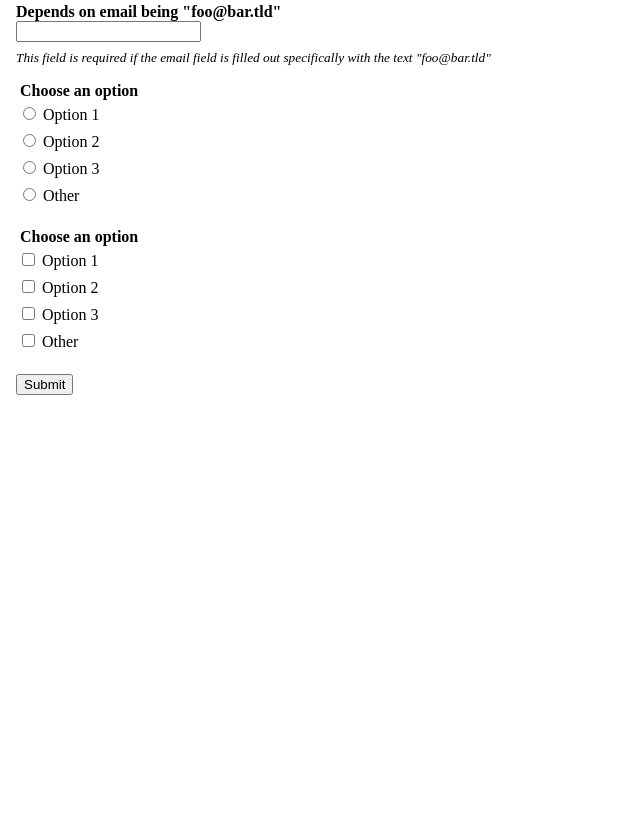
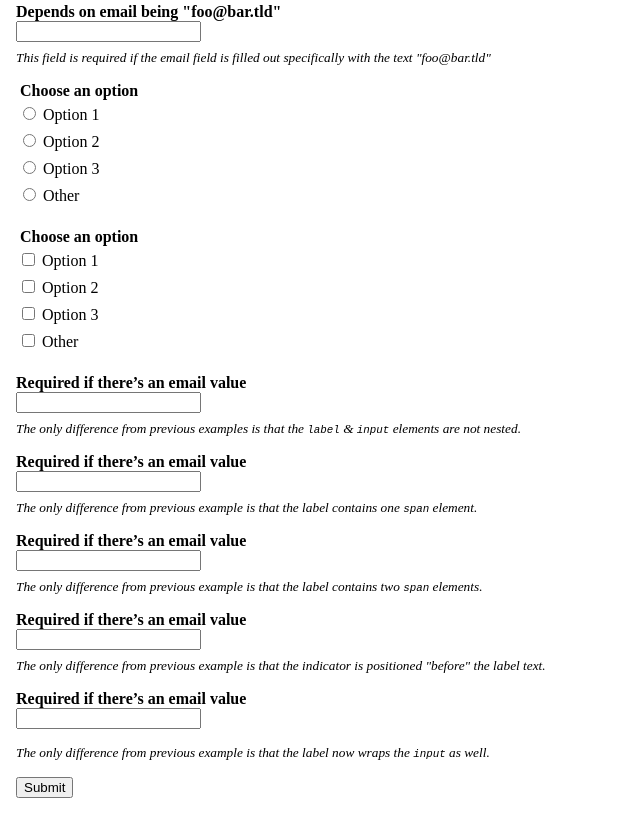
Before and after one commit to aarongustafson/form-required-if, a website: page demo.html in a window 1280 px wide. Shown: the part 392-1206 px from the top of the page, without its empty margins (0-640 px from the left). Before the commit the page ends 803 px from the top, so only its background shows below. Drawn offline with Linux system fonts and the light colour scheme.

Commit message:
Added better support for complex labels & non-nested fields

```diff
--- a/demo.html
+++ b/demo.html
@@ -13,6 +13,9 @@
 				display: block;
 				margin-block: 1rem;
 			}
+      label:has(+ input) {
+        margin-block-end: 0;
+      }
       fieldset {
         margin-block: 1rem;
         border: 0;
@@ -37,7 +40,7 @@
 				font-weight: normal;
 				margin-block: .5rem 1rem;
 			}
-			label:has([required]) {
+			form-required-if:has([required]) label {
 				outline: 3px solid red;
 				outline-offset: 7px;
 			}
@@ -135,6 +138,36 @@
         </div>
       </fieldset>
 
+      <form-required-if conditions="email=*" indicator="*">
+        <label for="variant-1">Required if there’s an email value</label>
+        <input type="text" id="variant-1" name="variant-1">
+        <small>The only difference from previous examples is that the <code>label</code> & <code>input</code> elements are not nested.</small>
+      </form-required-if>
+
+      <form-required-if conditions="email=*" indicator="*">
+        <label for="variant-2"><span>Required if there’s an email value</span></label>
+        <input type="text" id="variant-2" name="variant-2">
+        <small>The only difference from previous example is that the label contains one <code>span</code> element.</small>
+      </form-required-if>
+
+      <form-required-if conditions="email=*" indicator="*">
+        <label for="variant-3"><span>Required if</span> <span>there’s an email value</span></label>
+        <input type="text" id="variant-3" name="variant-3">
+        <small>The only difference from previous example is that the label contains two <code>span</code> elements.</small>
+      </form-required-if>
+
+      <form-required-if conditions="email=*" indicator="*" indicator-position="before">
+        <label for="variant-4"><span>Required if</span> <span>there’s an email value</span></label>
+        <input id="variant-4" name="variant-4">
+        <small>The only difference from previous example is that the indicator is positioned "before" the label text.</small>
+      </form-required-if>
+
+      <form-required-if conditions="email=*" indicator="*">
+        <label for="variant-5"><span>Required if</span> <span>there’s an email value</span>
+          <input id="variant-5" name="variant-5">
+        </label>
+        <small>The only difference from previous example is that the label now wraps the <code>input</code> as well.</small>
+      </form-required-if>
 
 			<button type="submit">Submit</button>
 		</form>
--- a/form-required-if.js
+++ b/form-required-if.js
@@ -33,6 +33,58 @@ class FormRequiredIfElement extends HTMLElement {
 		}
 	}
 
+	__getLabelBoundaries( $label ) {
+		const $children = $label.childNodes;
+		let $first_child = $label.firstChild;
+		let $last_child = $label.lastChild;
+		const contains_field = $label.matches(":has(input,select,textarea)");
+
+		// skip empty text nodes
+		while ( $first_child.nodeType == 3 && $first_child.textContent.trim() == "" ) {
+			if ( $first_child.nextSibling ) {
+				$first_child = $first_child.nextSibling;
+			} else {
+				break;
+			}
+		}
+		while ( $last_child.nodeType == 3 && $last_child.textContent.trim() == "" ) {
+			if ( $last_child.previousSibling ) {
+				$last_child = $last_child.previousSibling;
+			} else {
+				break;
+			}
+		}
+
+		// with a field in the label, the calculation is a bit more complicated
+		if ( contains_field ) {
+			// field comes first
+			if ( $first_child.nodeType == "1" &&
+					 $first_child.matches("input,select,textarea") &&
+					 $first_child.nextSibling ) {
+				$first_child = $first_child.nextSibling;
+			} else
+			// field comes somewhere in the middle
+			{
+				let $field = [...$children].find($child => {
+					return $child.nodeType == "1" && $child.matches("input,select,textarea")
+				});
+				if ( $field ) {
+					$last_child = $field.previousSibling ? $field.previousSibling : $field;
+				}
+			}
+		}
+		return [ $first_child, $last_child ];
+	}
+
+	__trimTextNodes( $label ) {
+		[...$label.childNodes].forEach($node => {
+			if ( $node.nodeType == 3 &&
+					 $node.textContent.trim() != "" ) {
+				$node.textContent = $node.textContent.trim();
+			}
+		});
+	}
+
 	__prepareIndicator() {
 		if ( ! this.__indicator ) { return; }
 
@@ -41,8 +93,8 @@ class FormRequiredIfElement extends HTMLElement {
 		}
 
 		const $label = this.querySelector('label');
-		const $label_text = [...$label.childNodes].filter(node=>node.nodeType=="3")[0];
-		const $next_sibling = $label_text.nextSibling;
+		const [ $label_start, $label_end ] = this.__getLabelBoundaries( $label );
+		this.__trimTextNodes( $label );
 
 		if ( this.__indicator.indexOf("<") !== 0 ) {
 			this.__$indicator = document.createElement("span");
@@ -56,14 +108,13 @@ class FormRequiredIfElement extends HTMLElement {
 		this.__toggleIndicator();
 
 		if ( this.__indicator_position == "after" ) {
-			$label_text.nodeValue = $label_text.nodeValue.trimEnd();
-			if ( $next_sibling ) {
-				$label.insertBefore( this.__$indicator, $next_sibling );
+			if ( $label_end.nextSibling ) {
+				$label.insertBefore( this.__$indicator, $label_end.nextSibling );
 			} else {
 				$label.appendChild( this.__$indicator );
 			}
 		} else {
-			$label.insertBefore( this.__$indicator, $label_text );
+			$label.insertBefore( this.__$indicator, $label_start );
 		}
 
 	}
```
Also changed, not shown: form-required-if.module.js (+57 -6 lines).
